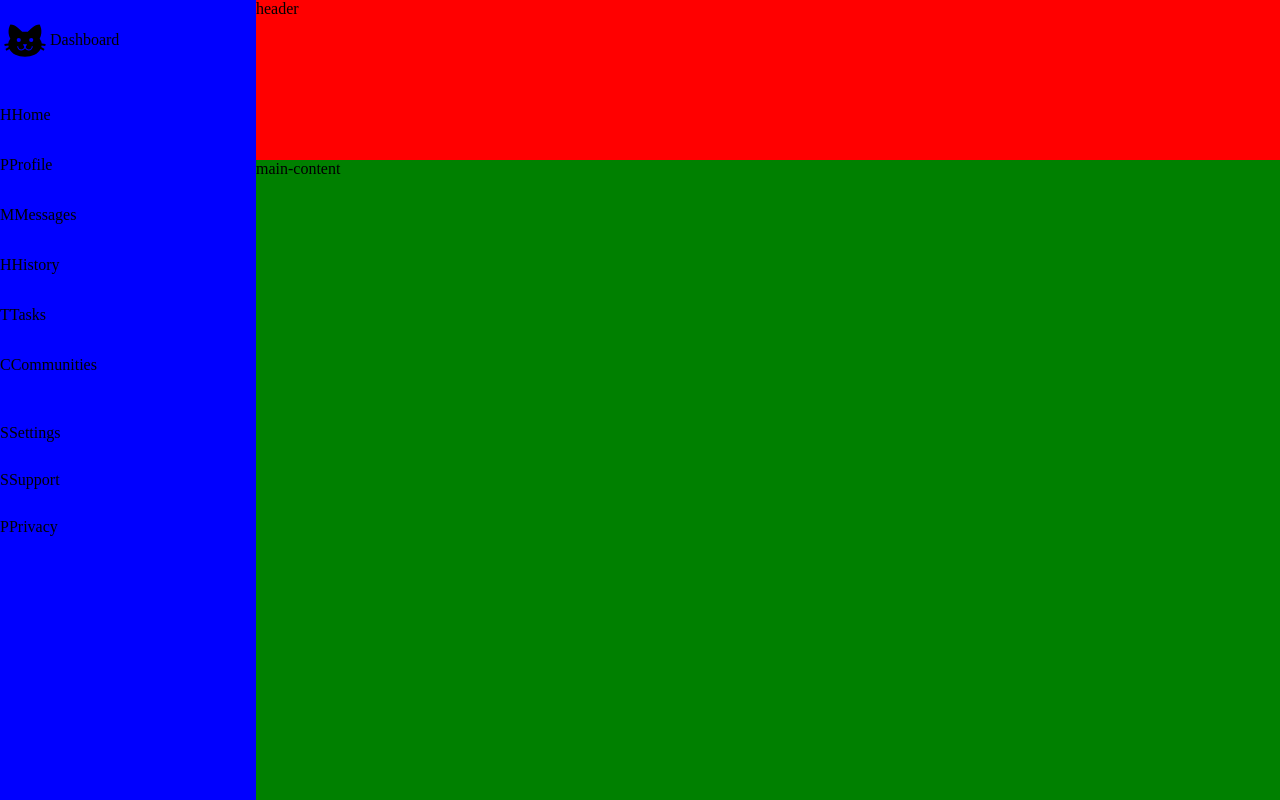
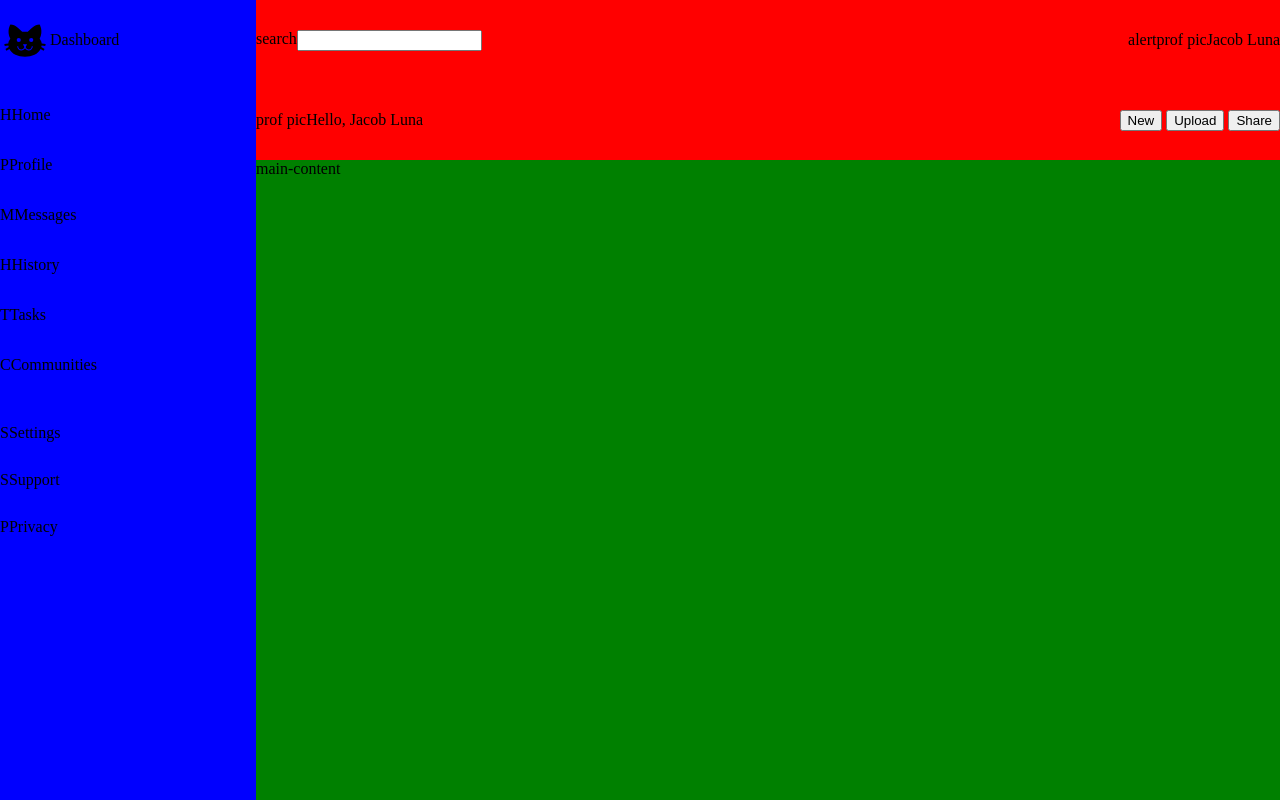
Before and after one commit to Lunanator/dashboard, a plain HTML site: page index.html in a window 1280 px wide. Drawn offline with Linux system fonts and the light colour scheme.

Commit message:
Add elements to the header and create genearl layout with grid and flex

```diff
--- a/index.html
+++ b/index.html
@@ -55,7 +55,30 @@
             </div>
         </div>
     </div>
-    <div class="header">header</div>
+    <div class="header">
+        <div class="header-top">
+            <div class="searchbar">
+                <div class="header-icon">search</div>
+                <input type="text">
+            </div>
+            <div class="header-icons">
+                <div class="header-icon">alert</div>
+                <div class="header-icon">prof pic</div>
+                <div>Jacob Luna</div>
+            </div>
+        </div>
+        <div class="header-bottom">
+            <div class="welcome">
+                <div>prof pic</div>
+                <div>Hello, Jacob Luna</div>
+            </div>
+            <div class="buttons">
+                <button>New</button>
+                <button>Upload</button>
+                <button>Share</button>
+            </div>
+        </div>
+    </div>
     <div class="main-content">main-content</div>
 </body>
 </html>
--- a/style.css
+++ b/style.css
@@ -21,6 +21,8 @@ body {
 .header {
     background-color: red;
     grid-area: header;
+    display: grid;
+    grid-template-rows: 1fr 1fr;
 }
 
 .main-content {
@@ -58,3 +60,22 @@ body {
 .logo {
     display: flex;
 }
+
+.header-top,
+.header-bottom {
+    display: flex;
+    justify-content: space-between;
+    align-items: center;
+}
+
+.searchbar {
+    display: flex;
+}
+
+.header-icons {
+    display: flex;
+}
+
+.welcome {
+    display: flex;
+}
```
